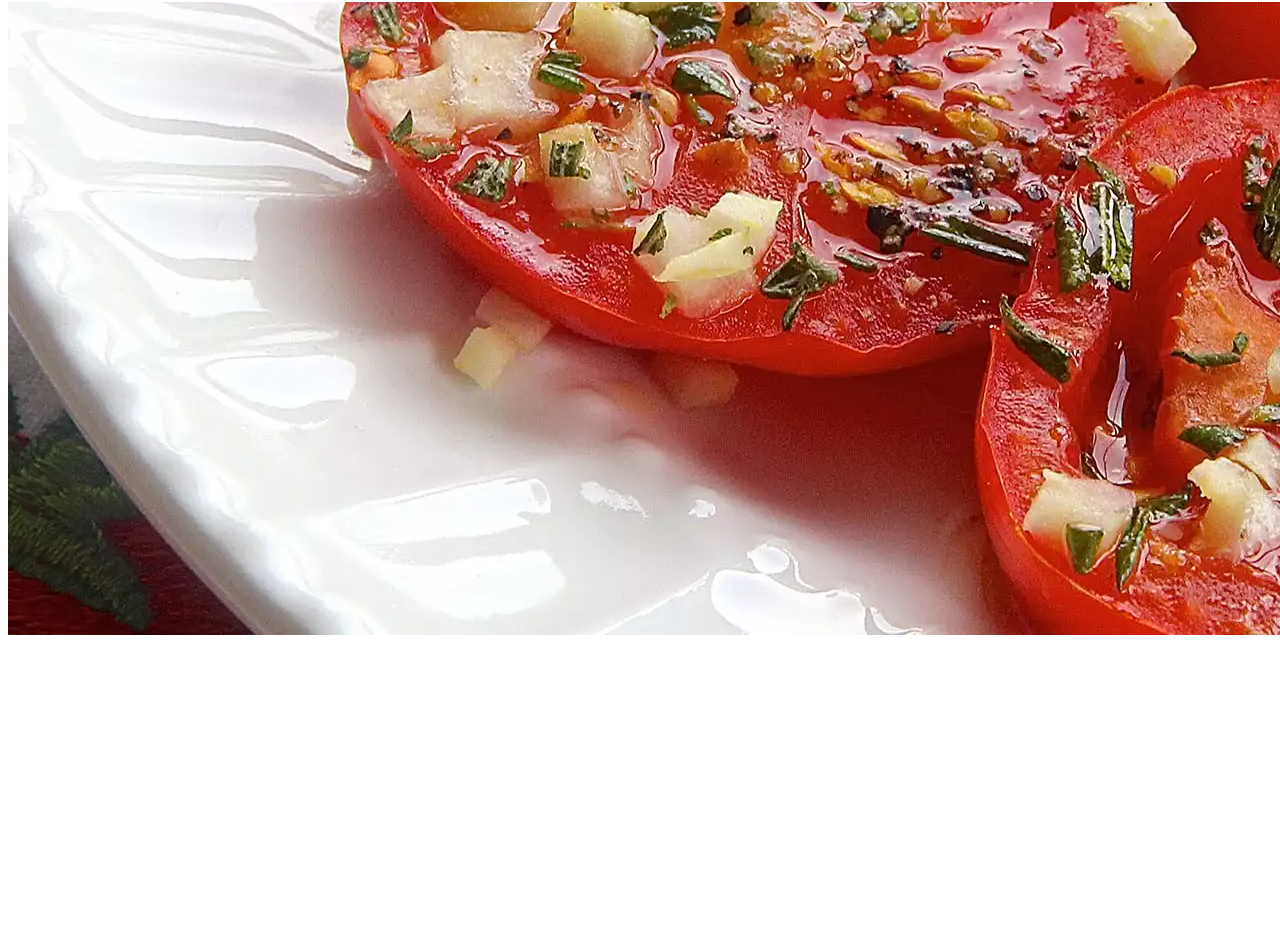
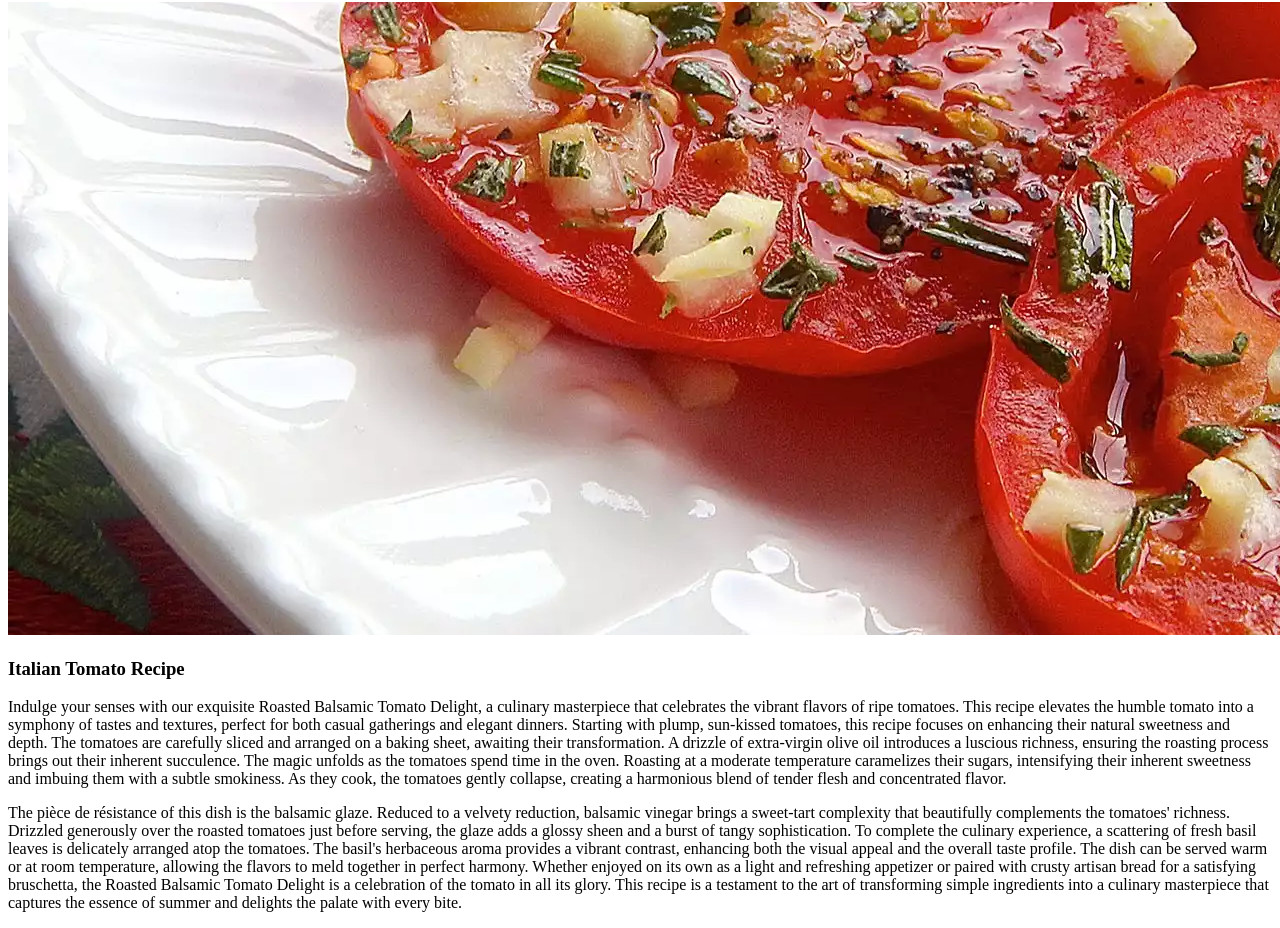
Before and after one commit to LothBen/odin-recipes, a plain HTML site: page recipes/tomato.html in a window 1280 px wide. Shown: the part 78-1006 px from the top of the page. Before the commit the page ends 800 px from the top, so only its background shows below. Drawn offline with Linux system fonts and the light colour scheme.

Commit message:
Add brief description of recipe

```diff
--- a/recipes/tomato.html
+++ b/recipes/tomato.html
@@ -8,6 +8,20 @@
 <body>
     <h1>Tomato Recipe</h1>
     <img src="./tomato.jpg">
+    <h3>Italian Tomato Recipe</h3>
+
+        <p>
+            Indulge your senses with our exquisite Roasted Balsamic Tomato Delight, a culinary masterpiece that celebrates the vibrant flavors of ripe tomatoes. This recipe elevates the humble tomato into a symphony of tastes and textures, perfect for both casual gatherings and elegant dinners.
+            Starting with plump, sun-kissed tomatoes, this recipe focuses on enhancing their natural sweetness and depth. The tomatoes are carefully sliced and arranged on a baking sheet, awaiting their transformation. A drizzle of extra-virgin olive oil introduces a luscious richness, ensuring the roasting process brings out their inherent succulence.
+            The magic unfolds as the tomatoes spend time in the oven. Roasting at a moderate temperature caramelizes their sugars, intensifying their inherent sweetness and imbuing them with a subtle smokiness. As they cook, the tomatoes gently collapse, creating a harmonious blend of tender flesh and concentrated flavor.
+        </p>
+        <p>
+            The pièce de résistance of this dish is the balsamic glaze. Reduced to a velvety reduction, balsamic vinegar brings a sweet-tart complexity that beautifully complements the tomatoes' richness. Drizzled generously over the roasted tomatoes just before serving, the glaze adds a glossy sheen and a burst of tangy sophistication.
+            To complete the culinary experience, a scattering of fresh basil leaves is delicately arranged atop the tomatoes. The basil's herbaceous aroma provides a vibrant contrast, enhancing both the visual appeal and the overall taste profile. The dish can be served warm or at room temperature, allowing the flavors to meld together in perfect harmony.
+            Whether enjoyed on its own as a light and refreshing appetizer or paired with crusty artisan bread for a satisfying bruschetta, the Roasted Balsamic Tomato Delight is a celebration of the tomato in all its glory. This recipe is a testament to the art of transforming simple ingredients into a culinary masterpiece that captures the essence of summer and delights the palate with every bite.
+        </p>
+
+
 
 
 </body>
```
